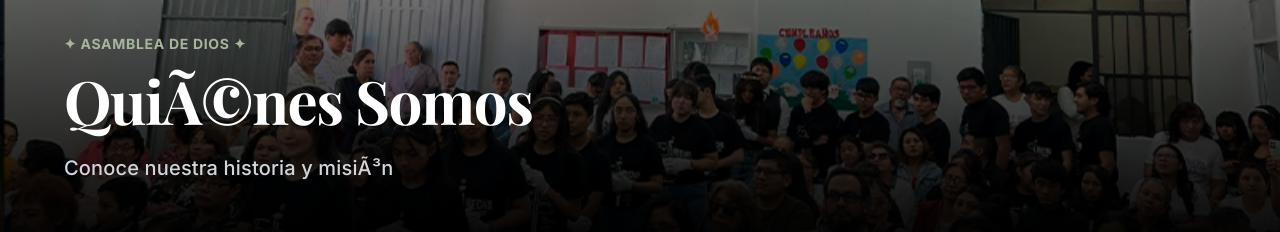
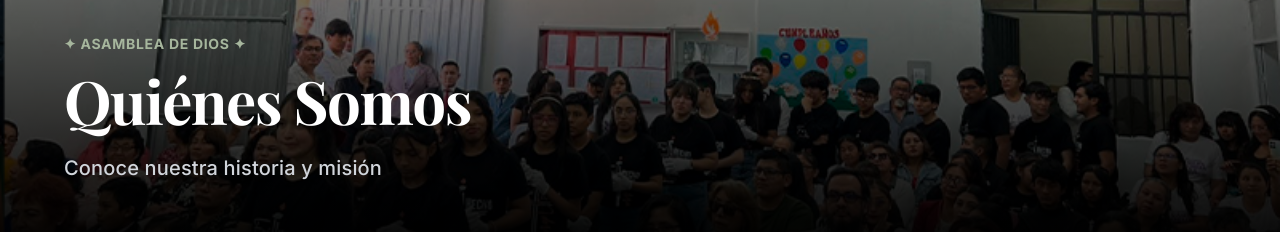
Before and after one commit to gerargram2006/Pagina-Iglesia, a React (Vite) app: page /quienes-somos in a window 1280 px wide. Shown: the part 218-450 px from the top of the page. Built offline with nearby package versions, Linux system fonts and the light colour scheme; no server answers.

Commit message:
fix: corrección de caracteres UTF-8 en QuienesSomos.tsx

```diff
--- a/src/pages/QuienesSomos.tsx
+++ b/src/pages/QuienesSomos.tsx
@@ -4,7 +4,7 @@ import AboutSection from '../components/sections/AboutSection';
 export default function QuienesSomos() {
     return (
         <>
-            <PageHeader title="QuiÃ©nes Somos" subtitle="Conoce nuestra historia y misiÃ³n" />
+            <PageHeader title="Quiénes Somos" subtitle="Conoce nuestra historia y misión" />
             <main>
                 <AboutSection title={null} subtitle={null} id="" />
             </main>
```
